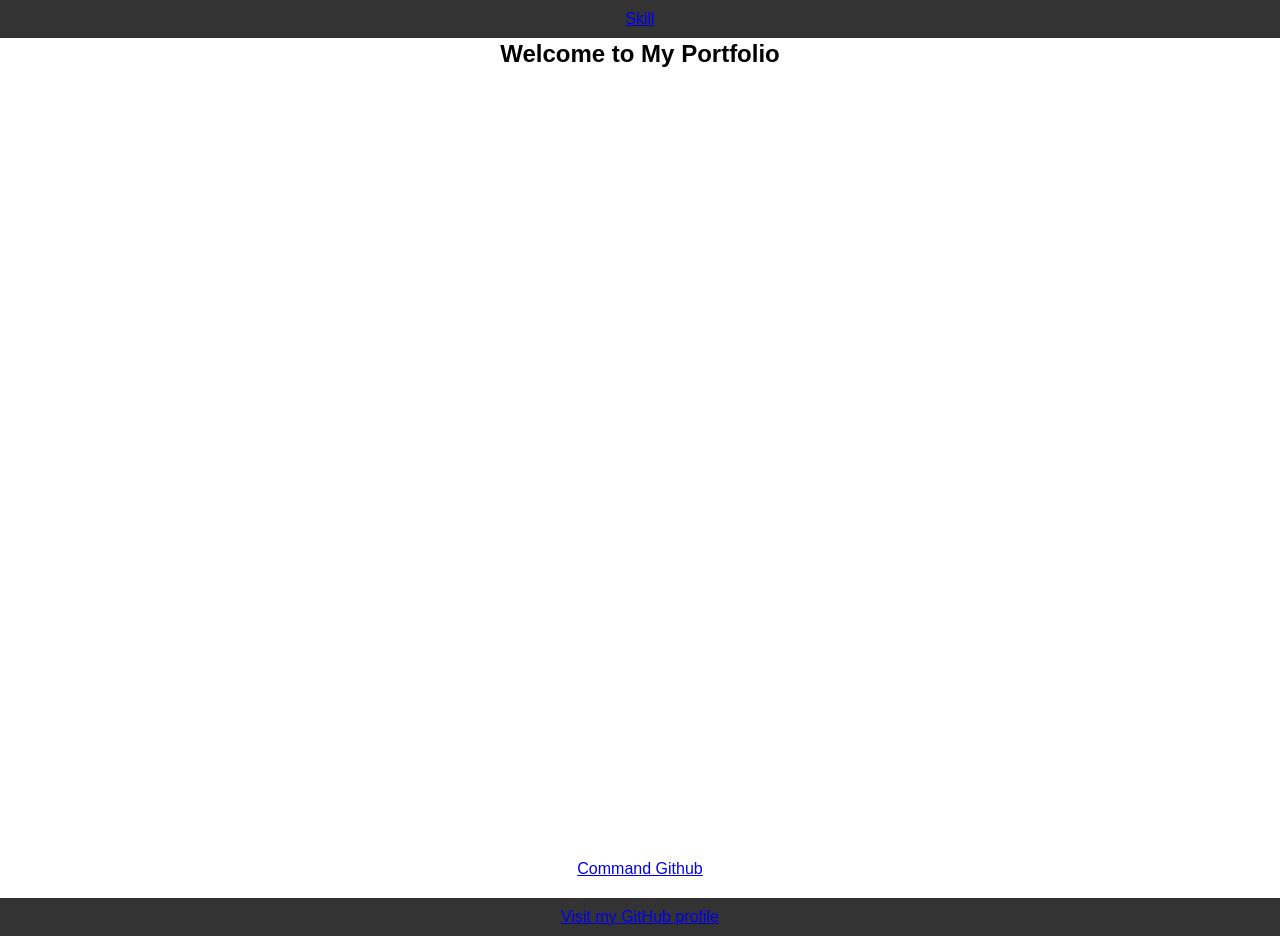
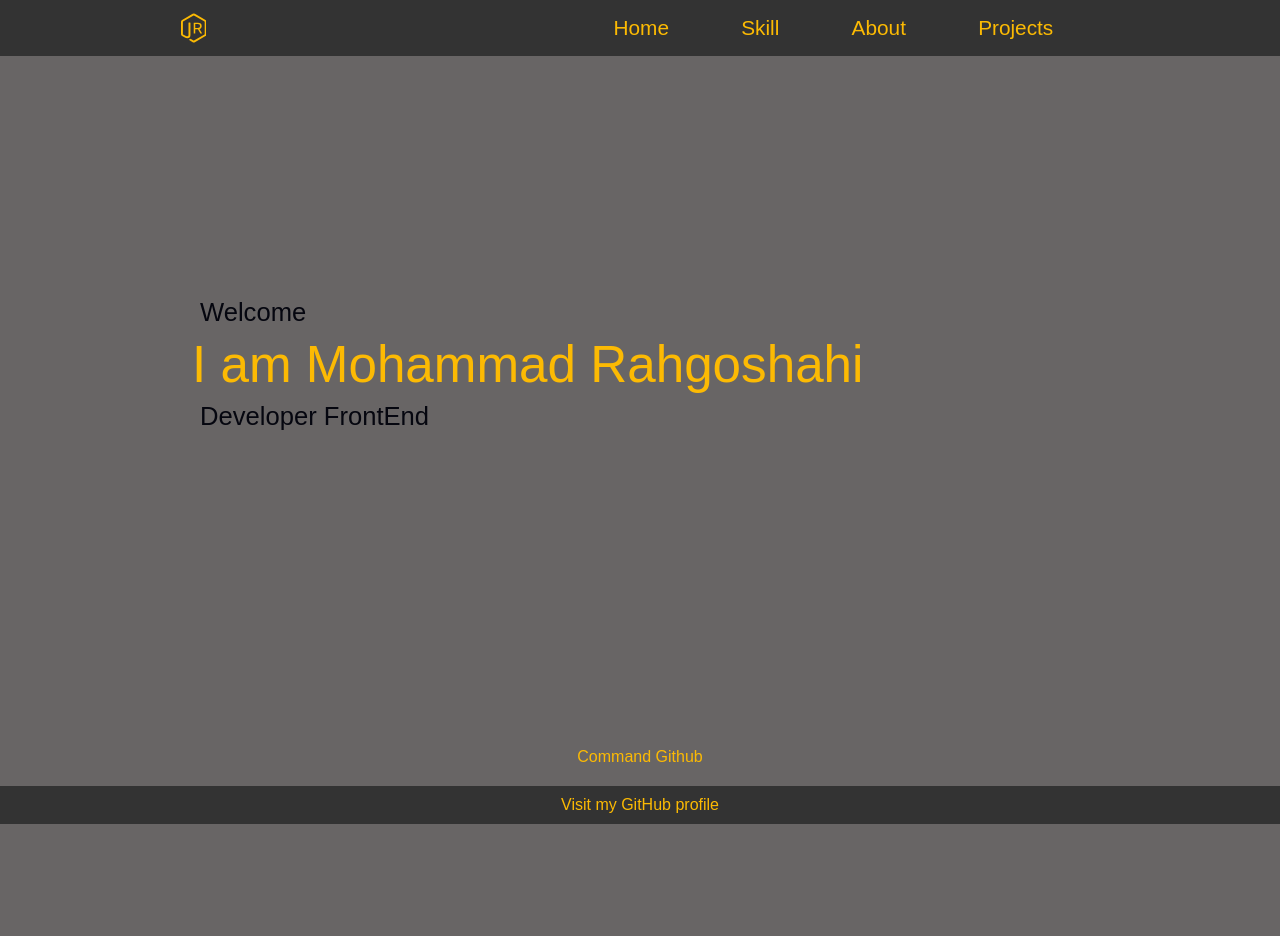
Before and after one commit to mohmmadView/FreeCodeCamp, a plain HTML site: page Personal Portfolio Webpage/index.html in a window 1280 px wide. After the commit the page ends 824 px from the top, so only its background shows below. Drawn offline with Linux system fonts and the light colour scheme.

Commit message:
update project

```diff
--- a/Personal Portfolio Webpage/index.html
+++ b/Personal Portfolio Webpage/index.html
@@ -10,11 +10,22 @@
     <header>
         <nav id="navbar">
             <!-- Add links for navigation -->
+            <a href="#">Home</a>
             <a href="#">Skill</a>
+            <a href="#">About</a>
+            <a href="#">Projects</a>
+        </nav>
+        <nav class="header__logo">
+<svg class="header__logo"  viewBox="0 0 106.581 120.186"><g fill="#fcba03"><path d="M53.29 120.187a9.233 9.233 0 01-4.619-1.236l-14.7-8.7c-2.193-1.228-1.125-1.661-.4-1.914a29.309 29.309 0 006.649-3 1.129 1.129 0 011.095.082l11.3 6.702a1.459 1.459 0 001.365 0L98.015 86.7a1.386 1.386 0 00.674-1.193V34.66a1.421 1.421 0 00-.682-1.215l-44.04-25.4a1.386 1.386 0 00-1.361 0L8.593 33.454a1.417 1.417 0 00-.7 1.206v50.827a1.352 1.352 0 00.691 1.176l12.079 6.971c6.552 3.266 10.56-.584 10.56-4.456V39a1.288 1.288 0 011.292-1.292h5.58A1.288 1.288 0 0139.379 39v50.182c0 8.735-4.756 13.736-13.04 13.736a18.839 18.839 0 01-10.143-2.756l-11.581-6.64a9.3 9.3 0 01-4.619-8.035V34.66a9.28 9.28 0 014.619-8.048L48.663 1.183a9.641 9.641 0 019.254 0l44.04 25.428a9.293 9.293 0 014.623 8.027v50.849a9.319 9.319 0 01-4.623 8.035L57.915 118.95a9.237 9.237 0 01-4.627 1.236z"></path><path d="M54.489 83.415a1.447 1.447 0 01-1.068-.421 1.447 1.447 0 01-.42-1.068V39.654a1.531 1.531 0 01.421-1.133 1.447 1.447 0 011.067-.421h15.8q7.445 0 11.652 3.5t4.208 10.1a12.935 12.935 0 01-2.428 8.092 12.538 12.538 0 01-6.83 4.4l9.969 17.22a1.611 1.611 0 01.194.712 1.2 1.2 0 01-.421.906 1.351 1.351 0 01-.939.388h-3.11a2.326 2.326 0 01-1.521-.453 4.279 4.279 0 01-1-1.295l-9.39-16.446H59.344v16.7a1.394 1.394 0 01-.453 1.068 1.559 1.559 0 01-1.1.421zm15.536-23.693q9.646 0 9.646-8.092t-9.646-8.092H59.344v16.184z"></path></g></svg>
         </nav>
     </header>
     <section id="welcome-section">
-        <h1>Welcome to My Portfolio</h1>
+        <div class="container__welcome">
+        <p class="title__name title__name--welcome">Welcome</p>
+        <p class="title__name title__name--name">I am Mohammad Rahgoshahi</p>
+        <p class="title__name title__name--welcome">Developer FrontEnd</p>
+        </div>
+
     </section>
     <section id="projects">
         <div class="project-tile">
--- a/Personal Portfolio Webpage/styles.css
+++ b/Personal Portfolio Webpage/styles.css
@@ -1,5 +1,6 @@
 /* Add your CSS styles here */
 body {
+ background: #686565;
     font-family: Arial, sans-serif;
     margin: 0;
     padding: 0;
@@ -12,12 +13,28 @@ header {
     top: 0;
     left: 0;
     width: 100%;
+height: 7vh;
+    display: flex;
+    flex-direction: row-reverse;
+    justify-content: space-around;
 }
+a{
+color: #fcba03;
+text-decoration: none;
+}
+#navbar {
 
-#navbar {
+    width: 40vw;
+    height: 3vh;
+    font-size: 2.6vh;
     display: flex;
     justify-content: space-around;
+    align-self: center;
     padding: 10px;
+}
+.header__logo{
+    width: 2vw;
+    height: 7vh;
 }
 
 section {
@@ -26,13 +43,29 @@ section {
 }
 
 #welcome-section {
-    height: 100vh; /* Set the height to viewport height */
+    display: flex;
+    justify-content: center;
+    text-align: left;
+    color: #fcba03;
+   align-content: center;
+    height: 86vh; /* Set the height to viewport height */
 }
-
+.title__name--name{
+    font-size: 4vw;
+    margin: 0rem;
+}
+.title__name--welcome{
+    font-size: 2vw;
+    margin: 0.5rem;
+    color: rgb(5, 6, 15);
+}
 .project-tile {
     /* Add styles for project tiles */
 }
-
+.container__welcome{
+      align-self: center;
+      width:70vw ;
+}
 footer {
     background-color: #333;
     color: white;
```
